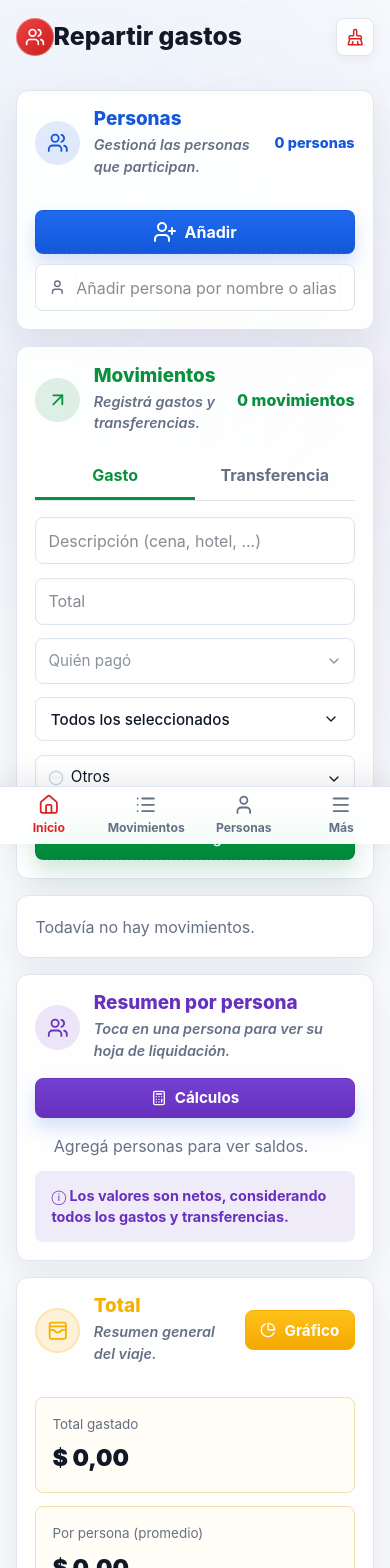
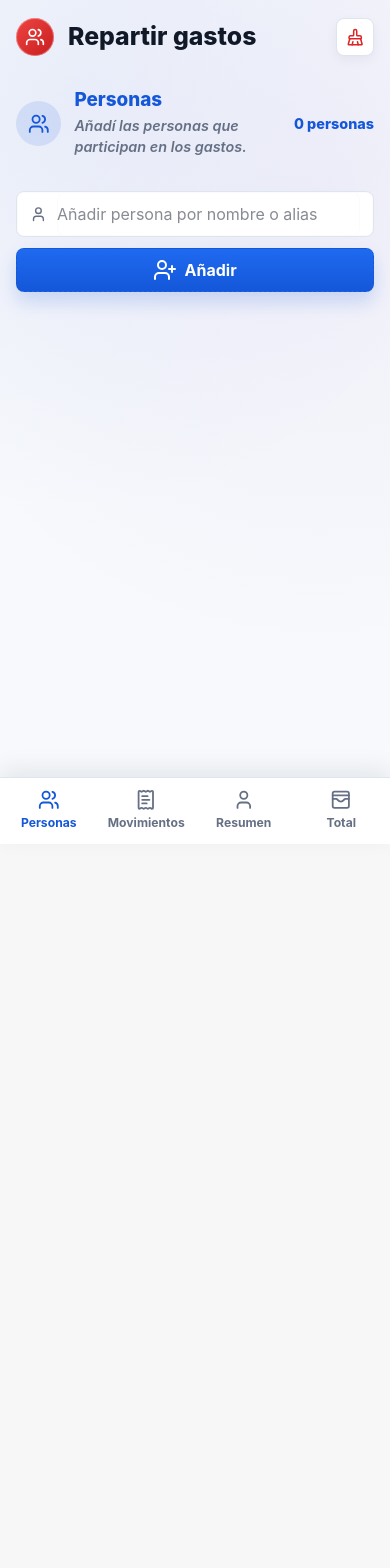
Before and after one commit to GermanMorini/repartir-gastos, a React (Vite) app: page / in a window 390 px wide. Shown: the top 1568 px of the page. After the commit the page ends 844 px from the top, so only its background shows below. Built offline with nearby package versions, Linux system fonts and the light colour scheme.

Commit message:
cambios mobile

```diff
--- a/src/App.tsx
+++ b/src/App.tsx
@@ -1,4 +1,4 @@
-import { ArrowDownLeftIcon, ArrowUpRightIcon, BrushCleaningIcon, CalculatorIcon, CheckIcon, ChevronDownIcon, CopyIcon, DownloadIcon, HomeIcon, ListIcon, MenuIcon, PieChartIcon, PlusIcon, ReceiptTextIcon, ShareIcon, Trash2Icon, UserIcon, UserPlusIcon, UsersIcon, WalletCardsIcon, XIcon } from "lucide-react"
+import { ArrowDownLeftIcon, ArrowUpRightIcon, BrushCleaningIcon, CalculatorIcon, CheckIcon, ChevronDownIcon, CopyIcon, DownloadIcon, PieChartIcon, PlusIcon, ReceiptTextIcon, ShareIcon, Trash2Icon, UserIcon, UserPlusIcon, UsersIcon, WalletCardsIcon, XIcon } from "lucide-react"
 import { toPng } from "html-to-image"
 import { useEffect, useMemo, useRef, useState } from "react"
 import type { CSSProperties, ReactNode } from "react"
@@ -12,6 +12,7 @@ import type { CategoriaGasto, Movimiento, Persona, ResumenCategoria } from "./ty
 const sinSeleccion = ""
 type Gasto = Extract<Movimiento, { tipo: "gasto" }>
 type Transferencia = Extract<Movimiento, { tipo: "transferencia" }>
+type MobileSection = "personas" | "movimientos" | "resumen" | "total"
 
 function SlidingText({ children, className = "" }: { children: ReactNode; className?: string }) {
   const ref = useRef<HTMLSpanElement>(null)
@@ -142,6 +143,7 @@ export default function App() {
   const [transferencia, setTransferencia] = useState({ descripcion: "", de: sinSeleccion, a: sinSeleccion, monto: "" })
   const [edicion, setEdicion] = useState<{ index: number; movimiento: Movimiento; monto: string } | null>(null)
   const [detalleResumenAbierto, setDetalleResumenAbierto] = useState("")
+  const [activeSection, setActiveSection] = useState<MobileSection>("personas")
   const exportCategoriasRef = useRef<HTMLDivElement | null>(null)
   const calculosRef = useRef<HTMLDivElement | null>(null)
   const resumenRef = useRef<HTMLDivElement | null>(null)
@@ -169,6 +171,13 @@ export default function App() {
   const resumenCopiable = pendientes.length
     ? `Esto es lo que debe cada uno:\n${pendientes.map((t) => `- ${t.de} transfiere ${formatoARS.format(t.monto)} a ${t.a}`).join("\n")}\n\n${firmaResumen}`
     : `Esto es lo que debe cada uno:\nLas cuentas ya están equilibradas.\n\n${firmaResumen}`
+
+  function irASeccion(seccion: MobileSection) {
+    setActiveSection(seccion)
+    if (matchMedia("(max-width: 719px)").matches) window.scrollTo({ top: 0, behavior: "smooth" })
+  }
+
+  const vistaMobile = (seccion: MobileSection) => `mobile-view ${activeSection === seccion ? "is-active" : ""}`
 
   function agregarPersona() {
     const limpia = nombre.trim()
@@ -476,13 +485,13 @@ export default function App() {
       <div className="app-grid">
         <div className="app-panel">
 
-          <section className="app-section people-section" id="personas">
+          <section className={`app-section people-section ${vistaMobile("personas")}`} id="personas">
             <div className="section-head">
               <div className="section-title section-title-people">
                 <span className="section-icon"><UsersIcon /></span>
                 <div>
                   <h2>Personas</h2>
-                  <p>Gestioná las personas que participan.</p>
+                  <p>Añadí las personas que participan en los gastos.</p>
                 </div>
               </div>
               <div className="people-actions">
@@ -530,7 +539,7 @@ export default function App() {
             </div>
           </section>
 
-          <section className="app-section movement-form" id="movimientos">
+          <section className={`app-section movement-form ${vistaMobile("movimientos")}`} id="movimientos">
             <div className="section-head movement-form-head">
               <div className="section-title section-title-movements">
                 <span className="section-icon"><ArrowUpRightIcon /></span>
@@ -576,7 +585,7 @@ export default function App() {
                   <DropdownMenu>
                     <DropdownMenuTrigger asChild>
                       <Button className="select-like" type="button">
-                        {gasto.participantes.length === personas.length ? "Todos los seleccionados" : `${gasto.participantes.length} seleccionados`}
+                        {gasto.participantes.length === 0 ? "Participantes" : gasto.participantes.length === personas.length ? "Todos los seleccionados" : `${gasto.participantes.length} seleccionados`}
                         <ChevronDownIcon data-icon="inline-end" />
                       </Button>
                     </DropdownMenuTrigger>
@@ -668,7 +677,7 @@ export default function App() {
             </Tabs>
           </section>
 
-          <section className="app-section movements-section">
+          <section className={`app-section movements-section ${vistaMobile("movimientos")}`}>
             <div className="section-head">
               <h2>Listado</h2>
             </div>
@@ -733,7 +742,7 @@ export default function App() {
               </Button>
             ) : null}
             <Dialog open={edicion !== null} onOpenChange={(open) => !open && setEdicion(null)}>
-              <DialogContent>
+              <DialogContent className="edit-dialog">
                 <DialogTitle>Editar movimiento</DialogTitle>
                 <DialogDescription>Cambia los datos de este movimiento</DialogDescription>
                 <form className="edit-form" onSubmit={(event) => { event.preventDefault(); aceptarEdicion() }}>
@@ -783,7 +792,7 @@ export default function App() {
                         <DropdownMenu>
                           <DropdownMenuTrigger asChild>
                             <Button className="select-like" type="button">
-                              {edicion.movimiento.participantes.length === personas.length ? "Todos los seleccionados" : `${edicion.movimiento.participantes.length} seleccionados`}
+                              {edicion.movimiento.participantes.length === 0 ? "Participantes" : edicion.movimiento.participantes.length === personas.length ? "Todos los seleccionados" : `${edicion.movimiento.participantes.length} seleccionados`}
                               <ChevronDownIcon data-icon="inline-end" />
                             </Button>
                           </DropdownMenuTrigger>
@@ -854,7 +863,7 @@ export default function App() {
         </div>
 
         <aside className="desktop-summary">
-          <Card className="summary-card" id="resumen">
+          <Card className={`summary-card ${vistaMobile("resumen")}`} id="resumen">
             <div className="summary-head">
               <div className="section-title section-title-summary">
                 <span className="section-icon"><UsersIcon /></span>
@@ -875,7 +884,7 @@ export default function App() {
                     </Button>
                   </DialogTrigger>
                   <DialogContent className="calculations-dialog">
-                    <Card className="calculations-card" ref={calculosRef}>
+                    <div className="calculations-content" ref={calculosRef}>
                       <div className="calculations-head">
                         <div>
                           <DialogTitle>Cálculos hechos</DialogTitle>
@@ -906,7 +915,7 @@ export default function App() {
                           </TableBody>
                         </Table>
                       </ScrollArea>
-                    </Card>
+                    </div>
                     <div className="dialog-actions">
                       <Button className="btn-outline" onClick={() => navigator.clipboard.writeText(textoMatrizCalculos()).then(() => toast.success("Contenido copiado."))} type="button">
                         <CopyIcon data-icon="inline-start" />
@@ -1012,7 +1021,7 @@ export default function App() {
             </div>
           </Card>
 
-          <Card className="totals-card" id="totales">
+          <Card className={`totals-card ${vistaMobile("total")}`} id="totales">
             <div className="totals-head">
               <div className="section-title section-title-total">
                 <span className="section-icon"><WalletCardsIcon /></span>
@@ -1109,14 +1118,14 @@ export default function App() {
           </Card>
         </aside>
       </div>
-      <footer className="site-footer">
-        <a href="https://github.com/GermanMorini/repartir-gastos" rel="noreferrer" target="_blank">Repositorio en GitHub</a>
+      <footer className={`site-footer ${activeSection === "total" ? "is-mobile-visible" : ""}`}>
+        ¿Te gustó la aplicación? Seguime en <a href="https://github.com/GermanMorini/repartir-gastos" rel="noreferrer" target="_blank">github</a>
       </footer>
       <nav className="mobile-nav" aria-label="Navegación principal">
-        <a className="active" href="#"><HomeIcon />Inicio</a>
-        <a href="#movimientos"><ListIcon />Movimientos</a>
-        <a href="#personas"><UserIcon />Personas</a>
-        <a href="#resumen"><MenuIcon />Más</a>
+        <button className={activeSection === "personas" ? "active" : ""} onClick={() => irASeccion("personas")} type="button"><UsersIcon />Personas</button>
+        <button className={activeSection === "movimientos" ? "active" : ""} onClick={() => irASeccion("movimientos")} type="button"><ReceiptTextIcon />Movimientos</button>
+        <button className={activeSection === "resumen" ? "active" : ""} onClick={() => irASeccion("resumen")} type="button"><UserIcon />Resumen</button>
+        <button className={activeSection === "total" ? "active" : ""} onClick={() => irASeccion("total")} type="button"><WalletCardsIcon />Total</button>
       </nav>
     </main>
   )
--- a/src/index.css
+++ b/src/index.css
@@ -756,9 +756,9 @@ h2 {
 
 .movement-name {
   flex: 1 1 auto;
-  color: var(--foreground);
-  font-size: 1rem;
-  font-weight: 800;
+  color: #000;
+  font-size: 1.12rem;
+  font-weight: 900;
 }
 
 .movement-paid-by,
@@ -1555,13 +1555,11 @@ h2 {
   pointer-events: none;
 }
 
-.calculations-card {
+.calculations-content {
   display: flex;
   flex-direction: column;
   gap: 1rem;
   padding: 0;
-  border: 0;
-  box-shadow: none;
 }
 
 .calculations-head {
@@ -1584,24 +1582,24 @@ h2 {
   overflow: auto;
 }
 
-.calculations-card.is-exporting {
+.calculations-content.is-exporting {
   width: max-content;
   min-width: 0;
   background: #fff;
   padding: 1.25rem;
 }
 
-.calculations-card.is-exporting .calculations-scroll .scroll-area-viewport {
+.calculations-content.is-exporting .calculations-scroll .scroll-area-viewport {
   max-height: none;
   overflow: visible;
 }
 
-.calculations-card.is-exporting .table-head,
-.calculations-card.is-exporting .table-cell {
+.calculations-content.is-exporting .table-head,
+.calculations-content.is-exporting .table-cell {
   padding-inline: 0.55rem;
 }
 
-.calculations-card.is-exporting .table .number {
+.calculations-content.is-exporting .table .number {
   width: 7.5rem;
 }
 
@@ -1957,9 +1955,9 @@ h2 {
 
 @media (max-width: 430px) {
   .dialog-content {
-    width: 100vw;
-    height: 100dvh;
-    max-height: 100dvh;
+    width: min(92vw, 34rem);
+    height: auto;
+    max-height: calc(100dvh - 2rem);
     padding-bottom: calc(1.25rem + env(safe-area-inset-bottom));
   }
 
@@ -2067,56 +2065,66 @@ h2 {
 
   .receipt-dialog {
     width: 100vw;
-    height: 100dvh;
-    max-height: 100dvh;
-    top: 0;
+    height: auto;
+    max-height: 90dvh;
+    top: auto;
+    right: 0;
+    bottom: 0;
     left: 0;
     transform: none;
+    border-radius: 18px 18px 0 0;
+    padding-top: 3rem;
+    animation: sheet-from-bottom 180ms ease-out;
   }
 
   .receipt-dialog::before {
-    position: fixed;
-    border-radius: 0;
+    position: absolute;
+    border-radius: 18px 18px 0 0;
   }
 
   .receipt-dialog .dialog-close {
-    position: fixed;
-    top: max(0.55rem, env(safe-area-inset-top));
+    position: absolute;
+    top: 0.75rem;
     right: max(0.75rem, env(safe-area-inset-right));
   }
 
-  .category-dialog {
+  .edit-dialog,
+  .category-dialog,
+  .calculations-dialog,
+  .receipt-dialog {
     width: 100vw;
-    height: 100dvh;
-    max-height: 100dvh;
-    top: 0;
+    height: auto;
+    max-height: 90dvh;
+    top: auto;
+    right: 0;
+    bottom: 0;
     left: 0;
     transform: none;
-    padding-top: 4rem;
-  }
-
-  .category-dialog::before {
-    position: fixed;
-    z-index: 1;
-    top: 0;
-    right: 0;
-    left: 0;
-    height: 3rem;
-    border-bottom: 1px solid var(--border);
-    background: #fff;
-    content: "";
-  }
-
-  .category-dialog .dialog-close {
-    position: fixed;
-    z-index: 2;
-    top: max(0.55rem, env(safe-area-inset-top));
+    border-radius: 18px 18px 0 0;
+    padding: 1.25rem 1rem calc(1rem + env(safe-area-inset-bottom));
+    animation: sheet-from-bottom 180ms ease-out;
+  }
+
+  .edit-dialog {
+    overflow: visible;
+  }
+
+  .edit-dialog .edit-form,
+  .category-dialog,
+  .calculations-dialog {
+    overflow: auto;
+  }
+
+  .category-dialog .dialog-close,
+  .calculations-dialog .dialog-close,
+  .edit-dialog .dialog-close {
+    top: 0.75rem;
     right: max(0.75rem, env(safe-area-inset-right));
   }
 
   .receipt-scroll,
   .receipt-scroll .scroll-area-viewport {
-    max-height: calc(100dvh - 3rem);
+    max-height: calc(90dvh - 3rem);
     border-radius: 0;
   }
 
@@ -2176,6 +2184,13 @@ h2 {
 
   .receipt-detail p {
     margin-left: 0;
+  }
+}
+
+@keyframes sheet-from-bottom {
+  from {
+    opacity: 0;
+    transform: translateY(1.5rem);
   }
 }
 
@@ -2209,6 +2224,7 @@ body {
 .app-header {
   display: grid;
   grid-template-columns: auto 1fr auto;
+  column-gap: 0.9rem;
   width: min(100%, 76rem);
   min-height: 4.75rem;
   margin: 0 auto 1.25rem;
@@ -2533,19 +2549,6 @@ body {
   color: var(--danger);
 }
 
-.summary-card::after {
-  display: flex;
-  align-items: center;
-  margin-top: 1rem;
-  border-radius: 8px;
-  background: rgb(103 49 189 / 0.09);
-  color: var(--purple);
-  padding: 0.85rem 1rem;
-  font-size: 0.9rem;
-  font-weight: 700;
-  content: "ⓘ  Los valores son netos, considerando todos los gastos y transferencias.";
-}
-
 .totals-grid {
   gap: 0.85rem;
 }
@@ -2593,11 +2596,33 @@ body {
   }
 
   .app-grid {
-    gap: 1rem;
+    display: block;
   }
 
   .app-panel {
-    gap: 1rem;
+    display: block;
+  }
+
+  .desktop-summary {
+    display: block;
+  }
+
+  .mobile-view {
+    display: none;
+  }
+
+  .mobile-view.is-active {
+    display: block;
+  }
+
+  .app-section,
+  .summary-card,
+  .totals-card {
+    border: 0;
+    border-radius: 0;
+    background: transparent;
+    box-shadow: none;
+    padding: 0;
   }
 
   .person-chips {
@@ -2641,7 +2666,7 @@ body {
   }
 
   .movement-name {
-    font-size: 1.02rem;
+    font-size: 1.16rem;
   }
 
   .movement-participants,
@@ -2651,10 +2676,6 @@ body {
 
   .summary-list {
     margin-inline: 0;
-  }
-
-  .summary-card::after {
-    line-height: 1.5;
   }
 
   .totals-grid {
@@ -2691,12 +2712,140 @@ body {
     text-decoration: none;
   }
 
+  .mobile-nav button {
+    display: flex;
+    min-height: 3.25rem;
+    align-items: center;
+    justify-content: center;
+    flex-direction: column;
+    gap: 0.2rem;
+    border: 0;
+    background: transparent;
+    color: #667085;
+    font-size: 0.76rem;
+    font-weight: 700;
+    padding: 0.25rem 0.15rem;
+  }
+
   .mobile-nav svg {
     width: 1.35rem;
     height: 1.35rem;
   }
 
   .mobile-nav .active {
-    color: var(--danger);
-  }
-}
+    color: var(--blue);
+  }
+}
+
+.movement-copy .movement-name,
+.movement-copy .movement-name > span {
+  color: #000;
+  font-size: 1.12rem;
+  font-weight: 900;
+}
+
+@media (max-width: 719px) {
+  .movement-copy .movement-name,
+  .movement-copy .movement-name > span {
+    font-size: 1.16rem;
+  }
+
+  .add-person {
+    order: 1;
+  }
+
+  .add-person-row > button {
+    order: 2;
+  }
+
+  .movements-section.mobile-view.is-active {
+    margin-top: 1.35rem;
+  }
+
+  .summary-card.mobile-view.is-active {
+    display: grid;
+  }
+
+  .summary-head {
+    display: contents;
+  }
+
+  .summary-head .section-title {
+    order: 1;
+  }
+
+  .summary-list {
+    order: 2;
+  }
+
+  .summary-actions {
+    order: 3;
+    width: 100%;
+    margin-top: 1rem;
+  }
+
+  .summary-actions .btn {
+    width: 100%;
+  }
+
+  .site-footer {
+    display: none;
+    justify-content: center;
+    margin: auto 0 0;
+    padding: 2rem 0 calc(0.75rem + env(safe-area-inset-bottom));
+    color: var(--muted-foreground);
+    font-size: 0.9rem;
+    text-align: center;
+  }
+
+  .site-footer.is-mobile-visible {
+    display: flex;
+  }
+
+  .site-footer a {
+    color: var(--blue);
+    font-weight: 800;
+    text-decoration: none;
+  }
+
+  .edit-dialog,
+  .category-dialog,
+  .calculations-dialog {
+    width: 100vw;
+    height: auto;
+    max-height: 86dvh;
+    top: auto;
+    right: 0;
+    bottom: 0;
+    left: 0;
+    transform: none;
+    border-radius: 18px 18px 0 0;
+    padding: 1.25rem 1rem calc(1rem + env(safe-area-inset-bottom));
+  }
+
+  .receipt-dialog {
+    padding: 3rem 0 0;
+  }
+
+  .edit-dialog {
+    overflow: visible;
+  }
+
+  .edit-dialog .edit-form {
+    max-height: calc(86dvh - 5rem);
+    overflow: auto;
+    padding-right: 0.2rem;
+  }
+
+  .category-dialog,
+  .calculations-dialog {
+    overflow: auto;
+  }
+
+  .category-dialog .dialog-close,
+  .calculations-dialog .dialog-close,
+  .edit-dialog .dialog-close {
+    top: 0.75rem;
+    right: max(0.75rem, env(safe-area-inset-right));
+  }
+}
```
Also changed, not shown: tutorial.png (added), 1 other file (tests, documents, lock files or other folders).
